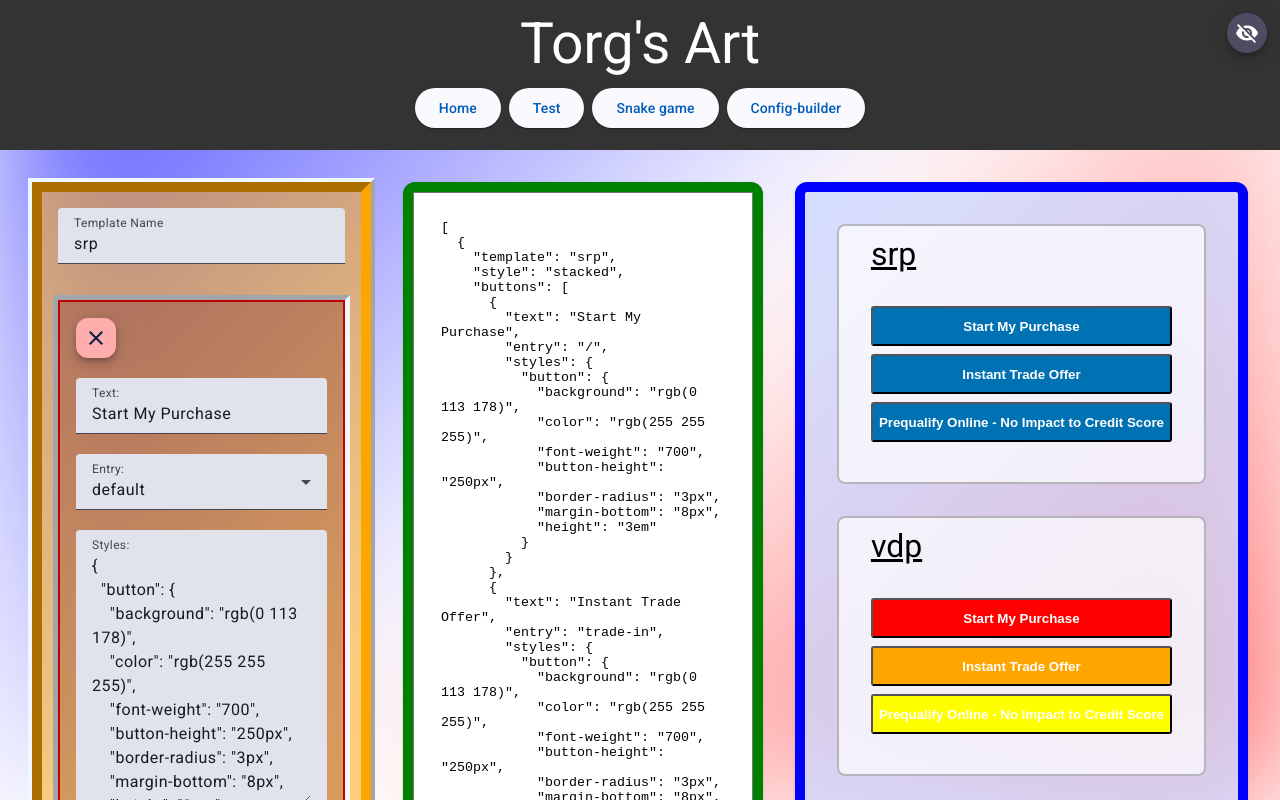
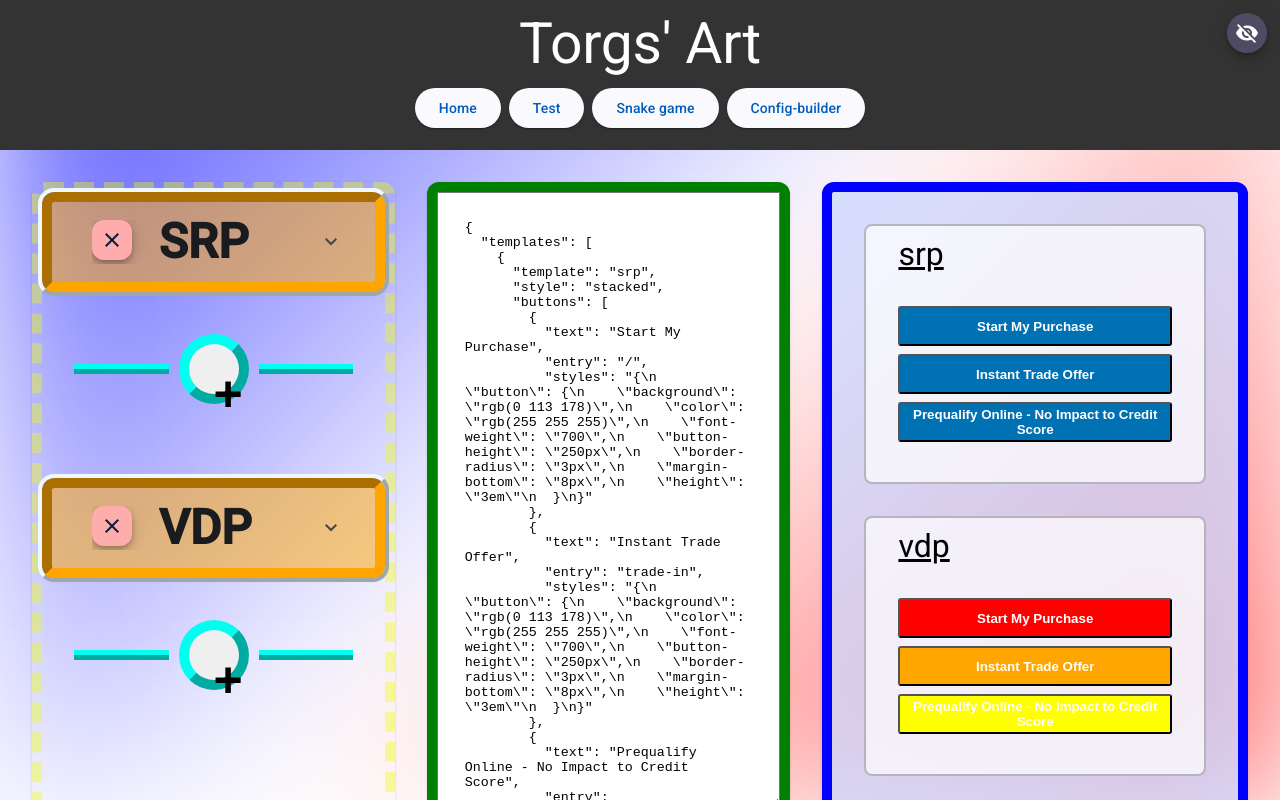
Before and after one commit to brutalnessities/brutalnessities.github.io, an Angular app: page /config-builder in a window 1280 px wide. Shown: the top 800 px of the page. Built offline with nearby package versions, Linux system fonts and the light colour scheme.

Commit message:
added functionality for all buttons except I still need to add button when a template has no buttons

```diff
--- a/src/app/routes/config-builder/config-builder.component.html
+++ b/src/app/routes/config-builder/config-builder.component.html
@@ -1,21 +1,33 @@
 <div class="content">
   <mat-card class="config">
     <form [formGroup]="config">
-      <!-- <button mat-raised-button (click)="addTemplate()" class="add">Add Template</button> -->
-
+      <ng-container [ngTemplateOutlet]="divider" *ngIf="!config.controls.templates.length"></ng-container>
       <!-- TEMPLATES -->
-      <ng-container [formArrayName]="'templates'" *ngFor="let template of default; let i = index">
-        <div class="config-wrapper" formGroupName="{{ i }}">
-          <mat-form-field>
+      <ng-container
+        [formArrayName]="'templates'"
+        *ngFor="let template of config.controls.templates.controls; let i = index"
+      >
+        <mat-accordion>
+          <mat-expansion-panel [expanded]="false" class="config-wrapper" formGroupName="{{ i }}">
+            <mat-expansion-panel-header>
+              <button mat-mini-fab color="warn" class="close" (click)="removeTemplate(i)">
+                <mat-icon>close</mat-icon>
+              </button>
+              <h3>{{ template.controls.template.value?.toLocaleUpperCase() }}</h3>
+            </mat-expansion-panel-header>
+            <mat-form-field subscriptSizing="dynamic">
               <mat-label>Template Name</mat-label>
-            <input matInput formControlName="template" />
+              <input matInput formControlName="template" (click)="$event.stopPropagation()" />
             </mat-form-field>
 
             <!-- BUTTONS -->
-          <div [formArrayName]="'buttons'" class="buttons-wrapper">
-            <ng-container formGroupName="{{ j }}" *ngFor="let button of template.buttons; let j = index">
+            <div [formArrayName]="'buttons'">
+              <ng-container
+                formGroupName="{{ j }}"
+                *ngFor="let button of template.controls.buttons.controls; let j = index"
+              >
                 <div class="button-wrapper">
-                <button #removeButton (click)="log(button)" mat-mini-fab color="warn" class="close">
+                  <button (click)="removeButton(i, j)" mat-mini-fab color="warn" class="close">
                     <mat-icon>close</mat-icon>
                   </button>
                   <mat-form-field>
@@ -41,19 +53,23 @@
                     <textarea matInput formControlName="styles"></textarea>
                   </mat-form-field>
 
-                <button #addButton (click)="log(button)" mat-mini-fab color="warn" class="add">
+                  <button (click)="addButton(i, j)" mat-mini-fab color="warn" class="add">
                     <mat-icon>add</mat-icon>
                   </button>
                 </div>
               </ng-container>
             </div>
-        </div>
+            <!-- </div> -->
+          </mat-expansion-panel>
+        </mat-accordion>
+
+        <ng-container [ngTemplateOutlet]="divider"></ng-container>
       </ng-container>
     </form>
   </mat-card>
 
   <mat-card class="json-preview">
-    <textarea>{{ json }}</textarea>
+    <textarea (blur)="($event)">{{ stringify(config.value) }}</textarea>
   </mat-card>
 
   <mat-card class="preview">
@@ -69,3 +85,11 @@
     </div>
   </mat-card>
 </div>
+
+<ng-template #divider>
+  <span class="add-template-line">
+    <span class="line"></span>
+    <button (click)="addTemplate()" class="add">+</button>
+    <span class="line"></span>
+  </span>
+</ng-template>
--- a/src/app/routes/config-builder/config-builder.component.sass
+++ b/src/app/routes/config-builder/config-builder.component.sass
@@ -8,8 +8,11 @@
     .json-preview
         flex: 1
 
+    .mat-mdc-card
+        max-width: 35%
+
     form
-        gap: 4em
+        gap: 2em
         display: flex
         flex-direction: column
 
@@ -21,8 +24,18 @@
     background-color: rgba(orange, 0.50)
     padding: 1em
 
+    h3
+        margin-bottom: 0
+        font-weight: bolder
+        font-size: -webkit-xxx-large
+        text-overflow: ellipsis
+        white-space: nowrap
+        overflow: hidden
+    .mat-expansion-panel-header button
+        margin-right: 2em
+
 .button-wrapper
-    margin: 1em auto 2em
+    margin: 2em 0
     padding: 1em
     background-color: #67000040
     outline: 5px inset aliceblue
@@ -36,7 +49,8 @@
         &.add
             margin-bottom: 0
             align-self: flex-end
-
+.config
+    border: 10px dashed #eeff0060
 .json-preview
     border: 10px solid green
     textarea
@@ -47,11 +61,15 @@
     border: 10px solid blue
     background-color: #cbd8ffc0
     padding: 2em
+    .mbc-fab
+        position: absolute
+        right: 1em
+        bottom: 1em
+
     h4
         align-self: start
         margin-bottom: 1em
         text-decoration: underline
-
 
     .templates
         display: flex
@@ -71,10 +89,39 @@
         &:hover > .buttons-wrapper
             outline: 6px dotted #00a900
 
-
     .buttons
         display: flex
         width: 100%
 
         button
             flex: 1
+
+.add-template-line
+    display: flex
+    justify-content: center
+    align-items: center
+    padding: 0 2em
+    margin-bottom: 2em
+    .line
+        $color: #00fff0
+        flex: 1
+        border-top: 5px outset $color
+        border-bottom: 5px outset $color
+        + div:hover
+            $color: #008b00
+            border-top: 5px outset $color
+            border-bottom: 5px outset $color
+    button
+        $color: #00fff0
+        margin: 10px
+        padding: .5em
+        border: 10px outset $color
+        &:hover
+            $color: #008b00
+            outline: 10px outset $color
+        border-radius: 50%
+        font-weight: bolder
+        font-size: 50px
+        width: 1em
+        height: 1em
+        line-height: 1em
--- a/src/app/routes/config-builder/config-builder.component.ts
+++ b/src/app/routes/config-builder/config-builder.component.ts
@@ -1,4 +1,4 @@
-import { Component, OnInit } from '@angular/core';
+import { AfterViewInit, Component, OnInit } from '@angular/core';
 import mock from './mock.json';
 import { FormArray, FormBuilder, FormControl, FormGroup } from '@angular/forms';
 
@@ -7,7 +7,7 @@ import { FormArray, FormBuilder, FormControl, FormGroup } from '@angular/forms';
   templateUrl: './config-builder.component.html',
   styleUrl: './config-builder.component.sass',
 })
-export class ConfigBuilderComponent implements OnInit {
+export class ConfigBuilderComponent implements OnInit, AfterViewInit {
   config = new FormGroup({
     templates: new FormArray([
       new FormGroup({
@@ -25,6 +25,8 @@ export class ConfigBuilderComponent implements OnInit {
   });
 
   default = mock;
+  defaultTemplate = mock[0];
+  defaultButton = mock[0].buttons[0];
 
   constructor(private formBuilder: FormBuilder) {
     console.log(this.default);
@@ -35,15 +37,16 @@ export class ConfigBuilderComponent implements OnInit {
       return {
         template: one.template,
         style: one.style,
-        buttons: !one.buttons ? [] : one.buttons.map((two) => {
-          return {
-            text: two.text,
-            entry: two.entry,
-            styles: JSON.parse(two.styles),
-            };
-          }
-        ),
-      }
+        buttons: !one.buttons
+          ? []
+          : one.buttons.map((two) => {
+              return {
+                text: two.text,
+                entry: two.entry,
+                styles: JSON.parse(two.styles),
+              };
+            }),
+      };
     });
     return JSON.stringify(value, null, 2);
   }
@@ -84,15 +87,60 @@ export class ConfigBuilderComponent implements OnInit {
     });
   }
 
-  addTemplate() {
-    console.log('add template');
+  ngAfterViewInit() {
+    const current = this.config.value;
+    this.config.patchValue(current);
   }
 
-  addButton() {
-    console.log('add button');
+  removeButton(i: number, j: number) {
+    console.log('delete button');
+    console.log(i);
+    this.config.controls.templates.controls[i].controls.buttons.removeAt(j);
+    this.ngAfterViewInit();
+  }
+
+  value(event: any) {
+    console.log(event);
+    console.log(this.config.value);
+  }
+
+  addButton(i: number, j: number) {
+    console.log(i, 'add button', j);
+    this.config.controls.templates.controls[i].controls.buttons.push(
+      new FormGroup({
+        text: new FormControl<string>('NEW BUTTON', []),
+        entry: new FormControl<string>('/', []),
+        styles: new FormControl<string | any>('{"button": {}}', []),
+      })
+    );
+    this.config.touched;
+
+    this.ngAfterViewInit();
   }
 
   log(e: any) {
     console.log(e);
   }
+
+  addTemplate() {
+    this.config.controls.templates.push(
+      new FormGroup({
+        template: new FormControl<string>('New Template', []),
+        style: new FormControl<string>('stacked', []),
+        buttons: new FormArray([
+          new FormGroup({
+            text: new FormControl<string>('', []),
+            entry: new FormControl<string>('/', []),
+            styles: new FormControl<string | any>('{"button": {}}', []),
+          }),
+        ]),
+      })
+    );
+    this.ngAfterViewInit();
+  }
+
+  removeTemplate(i: number) {
+    this.config.controls.templates.removeAt(i);
+    this.ngAfterViewInit();
+  }
 }
--- a/src/app/shared/header/header.component.html
+++ b/src/app/shared/header/header.component.html
@@ -3,7 +3,7 @@
   [ngClass]="open ? (isSticky ? 'sticky' : 'open') : 'close'"
   [hidden]="!open"
 >
-  <h1 class="header-title">Torg's Art</h1>
+  <h1 class="header-title">Torgs' Art</h1>
   <nav class="header-nav">
     <button
       *ngFor="let route of routes"
--- a/src/app/shared/header/header.component.ts
+++ b/src/app/shared/header/header.component.ts
@@ -43,8 +43,10 @@ export class HeaderComponent {
     if (window.scrollY > this._headerHeight + 300) {
       // if (!this.isSticky) console.log('💦💦💦', this);
       this.isSticky = true;
+      this.open = false;
     } else {
       this.isSticky = false;
+      this.open = true;
       // window.scrollTo(0, 0);
     }
   }
--- a/src/app/shared/shared.module.ts
+++ b/src/app/shared/shared.module.ts
@@ -10,6 +10,7 @@ import { MatTreeModule } from '@angular/material/tree';
 import { MatSelectModule } from '@angular/material/select';
 import { FormsModule, ReactiveFormsModule } from '@angular/forms';
 import { MatDialogModule } from '@angular/material/dialog';
+import { MatExpansionModule } from '@angular/material/expansion';
 
 @NgModule({
   imports: [
@@ -26,6 +27,7 @@ import { MatDialogModule } from '@angular/material/dialog';
     MatInputModule,
     MatSelectModule,
     MatDialogModule,
+    MatExpansionModule,
   ],
   exports: [
     CommonModule,
@@ -41,6 +43,7 @@ import { MatDialogModule } from '@angular/material/dialog';
     MatInputModule,
     MatSelectModule,
     MatDialogModule,
+    MatExpansionModule,
   ],
 })
 export class SharedModule {}
--- a/src/styles.sass
+++ b/src/styles.sass
@@ -43,6 +43,13 @@ body
         --mdc-protected-button-label-text-color: #005cbb
 
     --mdc-elevated-card-container-color: transparent
+
+    .mat-expansion-panel-header .mat-mdc-text-field-wrapper
+        background-color: #f0f0f0
+
+    .mat-expansion-panel-body
+        padding: 1em 1em 0em
+
 
     // button + button
     //     margin-left: 1em
```
Lines whose indentation alone changed are shown as unchanged.
